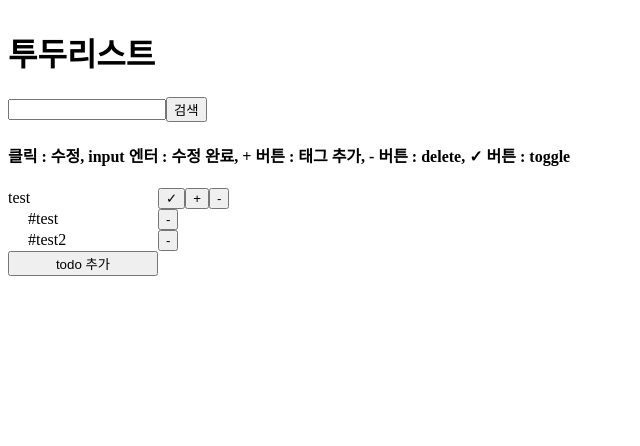
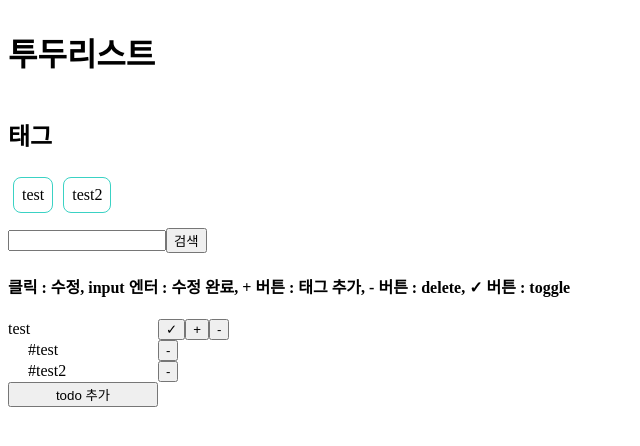
Before and after one commit to DGUHJH/humanscape-test, a React (Create React App) app: page / in a window 1280 px wide. Shown: the top 446 px of the page, without its empty margins (0-640 px from the left). Built offline with nearby package versions, Linux system fonts and the light colour scheme.

Commit message:
Update : Main Tag Chip

```diff
--- a/src/pages/Main/index.tsx
+++ b/src/pages/Main/index.tsx
@@ -39,9 +39,29 @@ const Main = () => {
     cookies.set('todo', JSON.stringify(todo.todoListData));
   }, [JSON.stringify(todo.todoListData)]);
 
+  const tagList = () => {
+    let tagListData: string[] = [];
+
+    todo.todoListData.forEach((todoData) =>
+      todoData.tags.forEach((tag) => tagListData.push(tag.value))
+    );
+
+    return tagListData.filter(
+      (tag, index) => tagListData.indexOf(tag) === index
+    );
+  };
+
   return (
     <Styled.Root>
       <Styled.TitleTypo>투두리스트</Styled.TitleTypo>
+      <Styled.TagTitleTypo>태그</Styled.TagTitleTypo>
+      <Styled.TagContainer>
+        {tagList().map((tag, index: number) => (
+          <Styled.TagWrapper key={`tag_wrapper_${index}`}>
+            {tag}
+          </Styled.TagWrapper>
+        ))}
+      </Styled.TagContainer>
       <Styled.SearchContainer>
         <Styled.SearchEditor
           onKeyPress={onSearchEnterPress}
--- a/src/pages/Main/styled.ts
+++ b/src/pages/Main/styled.ts
@@ -7,6 +7,23 @@ export const Root = styled.div`
 `;
 
 export const TitleTypo = styled.h1``;
+
+export const TagTitleTypo = styled.h2``;
+
+export const TagContainer = styled.div`
+  width: 300px;
+  display: flex;
+  flex-wrap: wrap;
+  margin-bottom: 10px;
+`;
+
+export const TagWrapper = styled.div`
+  padding: 8px;
+  border: 1px #3ad2c4 solid;
+  border-radius: 8px;
+  margin: 5px;
+  cursor: pointer;
+`;
 
 export const DescriptionTypo = styled.h4``;
 
```
